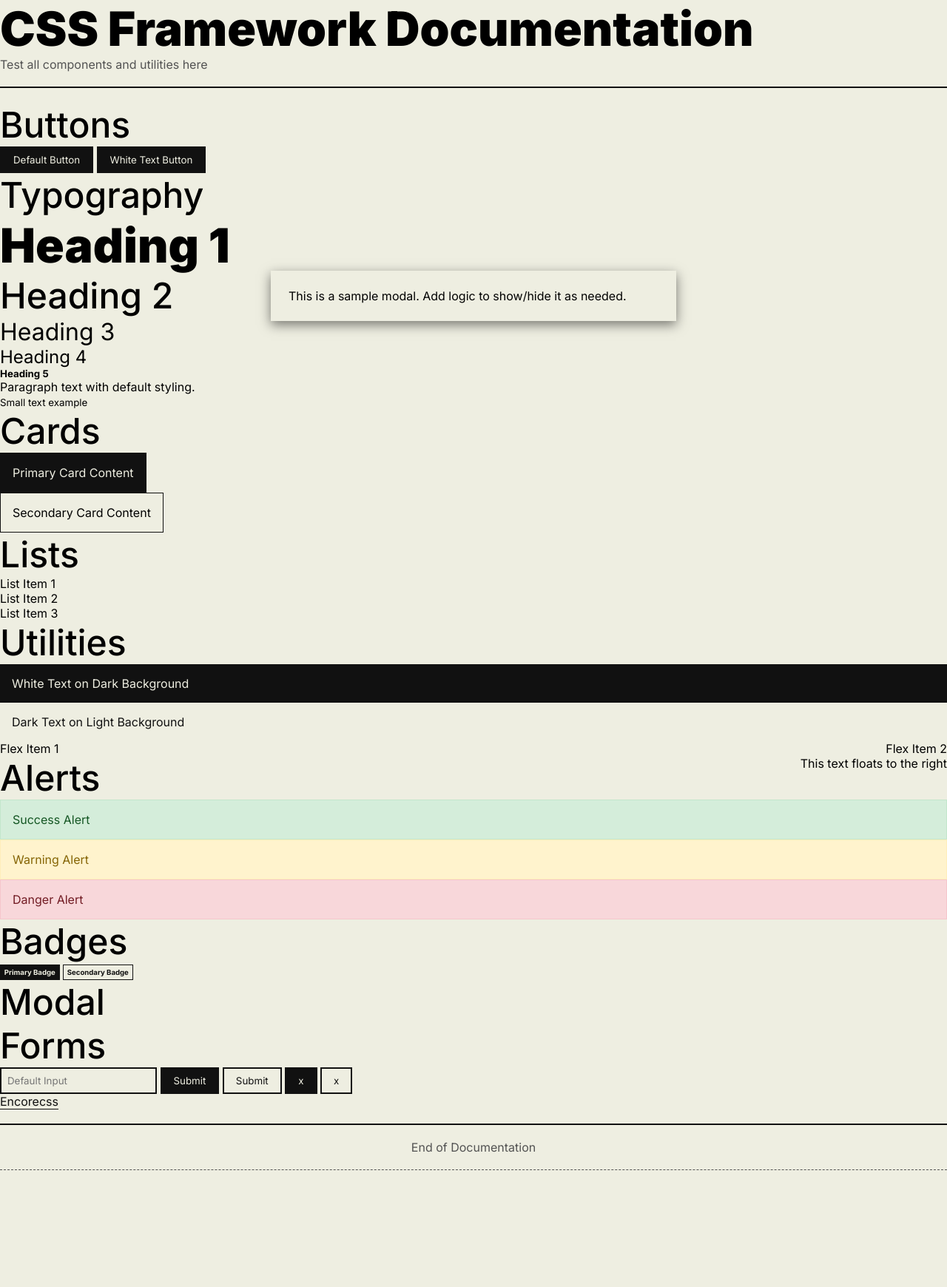
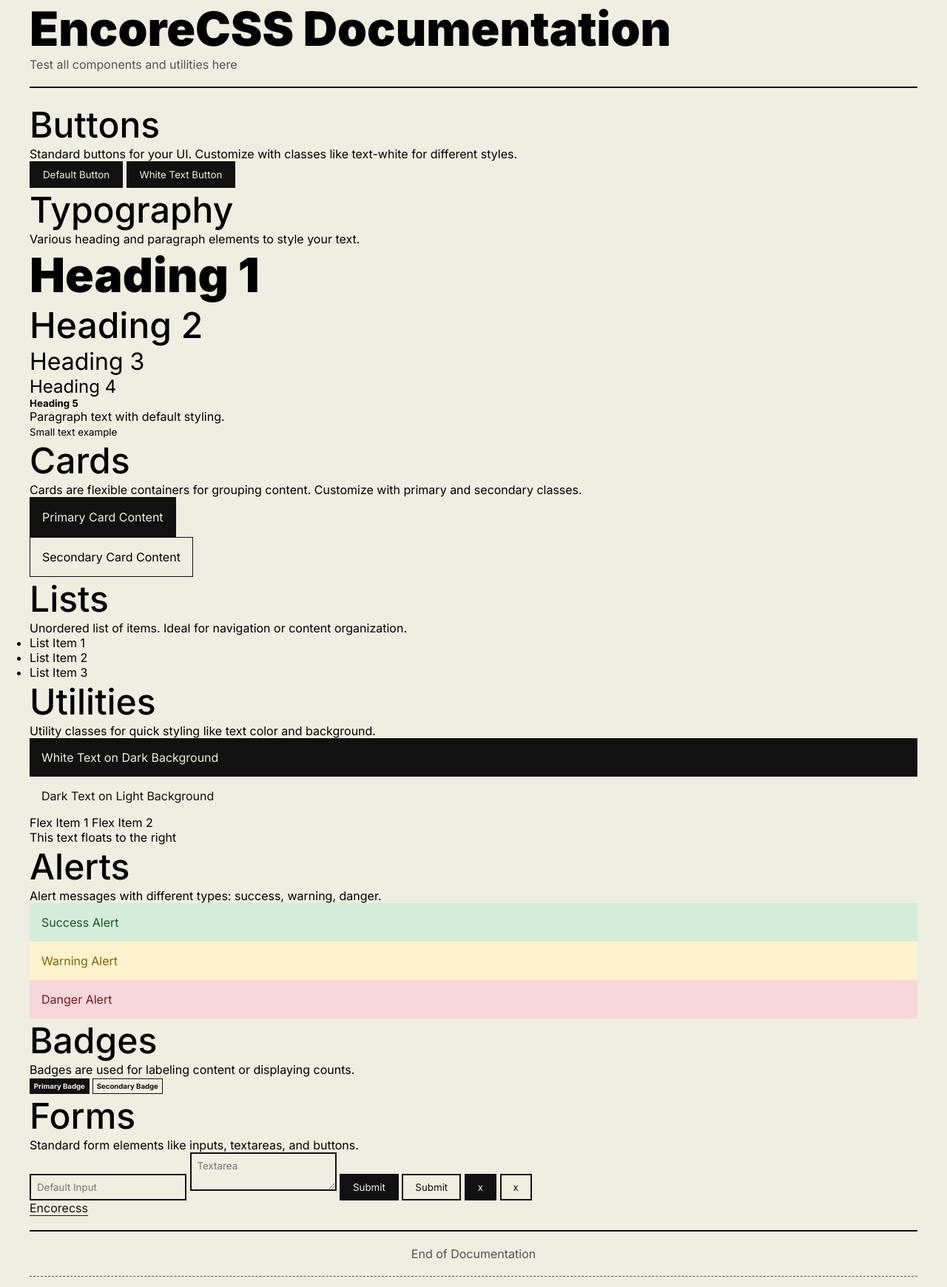
Before and after one commit to AshishBadgujar/encorecss, a website: page index.html in a window 1280 px wide. Shown: the whole page at 74% size. Before the commit the page ends 1604 px from the top, so only its background shows below. Drawn offline with Linux system fonts and the light colour scheme.

Commit message:
mod: ui modifications

```diff
--- a/css/base.css
+++ b/css/base.css
@@ -77,7 +77,8 @@ button.secondary {
 }
 
 
-input {
+input,
+textarea {
     outline: none;
     padding: 0.5rem;
     border-radius: 0;
@@ -111,3 +112,29 @@ a:hover {
 .card.secondary {
     background-color: var(--secondary-color);
 }
+
+.container {
+    width: 100%;
+    max-width: 1200px;
+    margin: 0 auto;
+    padding: 0 15px;
+}
+
+/* Responsive Media Queries */
+@media (max-width: 1200px) {
+    .container {
+        max-width: 100%;
+    }
+}
+
+@media (max-width: 768px) {
+    .container {
+        padding: 0 10px;
+    }
+}
+
+@media (max-width: 480px) {
+    .container {
+        padding: 0 5px;
+    }
+}
--- a/css/components.css
+++ b/css/components.css
@@ -1,6 +1,5 @@
 .alert {
     padding: var(--spacing-md);
-    border: 1px solid transparent;
 }
 
 .alert-success {
--- a/css/utilities.css
+++ b/css/utilities.css
@@ -13,7 +13,6 @@
 .text-center {
     text-align: center;
 }
-
 
 .m-1 {
     margin: var(--spacing-sm);
@@ -95,18 +94,6 @@
     padding-right: var(--spacing-md);
 }
 
-
-
-
-.flex {
-    display: flex;
-    justify-content: space-between;
-}
-
-.float-right {
-    float: right;
-}
-
 .div-center {
     text-align: center;
 }
--- a/index.html
+++ b/index.html
@@ -4,13 +4,16 @@
 <head>
     <meta charset="UTF-8">
     <meta name="viewport" content="width=device-width, initial-scale=1.0">
-    <title>CSS Framework Documentation</title>
+    <title>EncoreCSS Documentation</title>
     <link rel="stylesheet" href="index.css">
 </head>
 
 <body>
+    <div class="container">
+
+
         <header>
-        <h1>CSS Framework Documentation</h1>
+            <h1>EncoreCSS Documentation</h1>
             <p class="gray">Test all components and utilities here</p>
             <hr>
         </header>
@@ -19,6 +22,9 @@
             <!-- Buttons Section -->
             <section>
                 <h2>Buttons</h2>
+                <p>Standard buttons for your UI. Customize with classes like <code>text-white</code> for different
+                    styles.
+                </p>
                 <button>Default Button</button>
                 <button class="text-white">White Text Button</button>
             </section>
@@ -26,6 +32,7 @@
             <!-- Typography Section -->
             <section>
                 <h2>Typography</h2>
+                <p>Various heading and paragraph elements to style your text.</p>
                 <h1>Heading 1</h1>
                 <h2>Heading 2</h2>
                 <h3>Heading 3</h3>
@@ -38,6 +45,9 @@
             <!-- Cards Section -->
             <section>
                 <h2>Cards</h2>
+                <p>Cards are flexible containers for grouping content. Customize with <code>primary</code> and
+                    <code>secondary</code> classes.
+                </p>
                 <div class="card primary">
                     <p>Primary Card Content</p>
                 </div>
@@ -49,6 +59,7 @@
             <!-- Lists Section -->
             <section>
                 <h2>Lists</h2>
+                <p>Unordered list of items. Ideal for navigation or content organization.</p>
                 <ul>
                     <li>List Item 1</li>
                     <li>List Item 2</li>
@@ -59,10 +70,13 @@
             <!-- Utilities Section -->
             <section>
                 <h2>Utilities</h2>
-            <div class="text-white" style="background-color: var(--primary-color); padding: var(--spacing-md);">White
-                Text on Dark Background</div>
-            <div class="text-dark" style="background-color: var(--secondary-color); padding: var(--spacing-md);">Dark
-                Text on Light Background</div>
+                <p>Utility classes for quick styling like text color and background.</p>
+                <div class="text-white" style="background-color: var(--primary-color); padding: var(--spacing-md);">
+                    White Text on Dark Background
+                </div>
+                <div class="text-dark" style="background-color: var(--secondary-color); padding: var(--spacing-md);">
+                    Dark Text on Light Background
+                </div>
                 <div class="flex">
                     <span>Flex Item 1</span>
                     <span>Flex Item 2</span>
@@ -73,6 +87,7 @@
             <!-- Alerts Section -->
             <section>
                 <h2>Alerts</h2>
+                <p>Alert messages with different types: success, warning, danger.</p>
                 <div class="alert alert-success">Success Alert</div>
                 <div class="alert alert-warning">Warning Alert</div>
                 <div class="alert alert-danger">Danger Alert</div>
@@ -81,28 +96,24 @@
             <!-- Badges Section -->
             <section>
                 <h2>Badges</h2>
+                <p>Badges are used for labeling content or displaying counts.</p>
                 <span class="badge badge-primary">Primary Badge</span>
                 <span class="badge badge-secondary">Secondary Badge</span>
-        </section>
-
-        <!-- Modals Section -->
-        <section>
-            <h2>Modal</h2>
-            <div class="modal active">
-                <p>This is a sample modal. Add logic to show/hide it as needed.</p>
-            </div>
             </section>
 
             <!-- Forms Section -->
             <section>
                 <h2>Forms</h2>
+                <p>Standard form elements like inputs, textareas, and buttons.</p>
                 <input type="text" placeholder="Default Input">
+                <textarea name="" id="" placeholder="Textarea"></textarea>
                 <button>Submit</button>
                 <button class="secondary">Submit</button>
                 <button class="icon">x</button>
                 <button class="secondary icon">x</button>
             </section>
-        <a href="https:encorecss.dev">Encorecss</a>
+
+            <a href="https://encorecss.dev">Encorecss</a>
         </main>
 
         <footer>
@@ -110,6 +121,7 @@
             <p class="text-center gray">End of Documentation</p>
             <hr class="dotted">
         </footer>
+    </div>
 </body>
 
 </html>
--- a/package.json
+++ b/package.json
@@ -11,5 +11,5 @@
     "test": "echo \"Error: no test specified\" && exit 1"
   },
   "author": "Ashish Badgujar",
-  "license": "ISC"
+  "license": "MIT"
 }
```
Also changed, not shown: README.md. Lines whose indentation alone changed are shown as unchanged.
